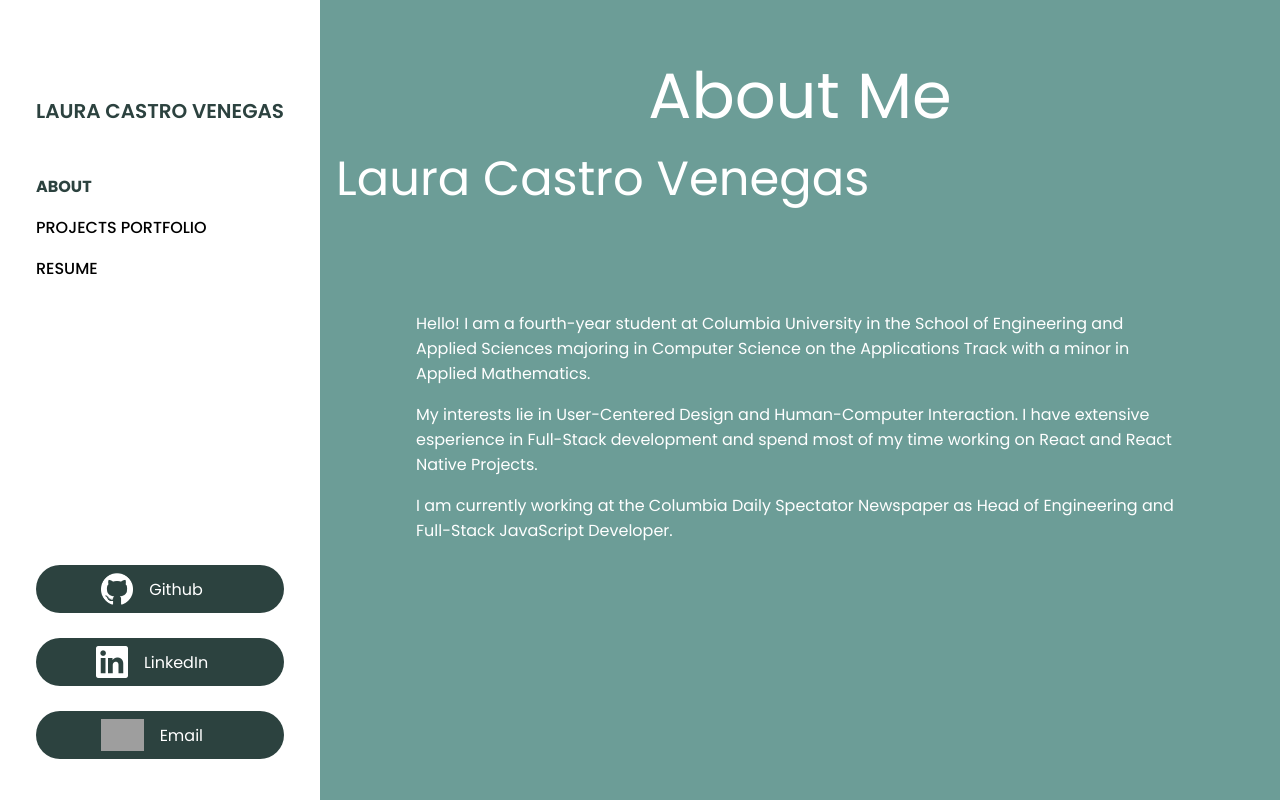
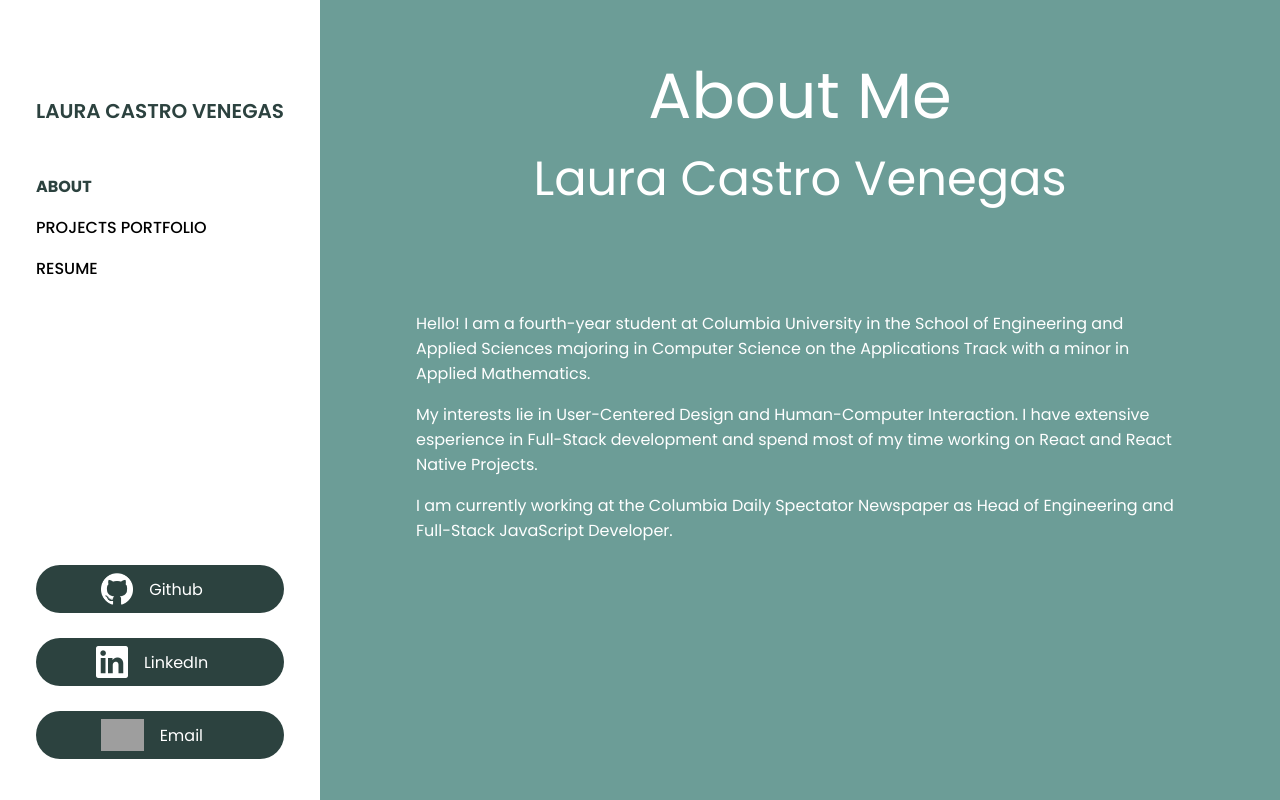
Before and after one commit to lauracastrovenegas/lauracastrovenegas, a React (Create React App) app: page / in a window 1280 px wide. Built offline with nearby package versions, Linux system fonts and the light colour scheme; grey boxes are pictures that could not be loaded.

Commit message:
Update SubPageWrapper.js

```diff
--- a/src/containers/SubPageWrapper.js
+++ b/src/containers/SubPageWrapper.js
@@ -3,10 +3,13 @@ import styled from 'styled-components';
 import theme from '../theme';
 
 const Wrapper = styled.div`
-  padding: 3rem 1rem;
+  padding: 1rem 1rem 3rem 1rem;
+  display: flex;
+  flex-direction: column;
 `
 
 const Title = styled.div`
+  padding-top: 2rem;
   text-align: center;
   color: white;
   font-size: 4rem;
@@ -20,7 +23,7 @@ const Title = styled.div`
 const SubPageWrapper = ({title, children}) => {
   return (
     <Wrapper>
-        <Title>{title}</Title>
+        {title.length > 0 && <Title>{title}</Title>}
         {children}
     </Wrapper>
   );
```
